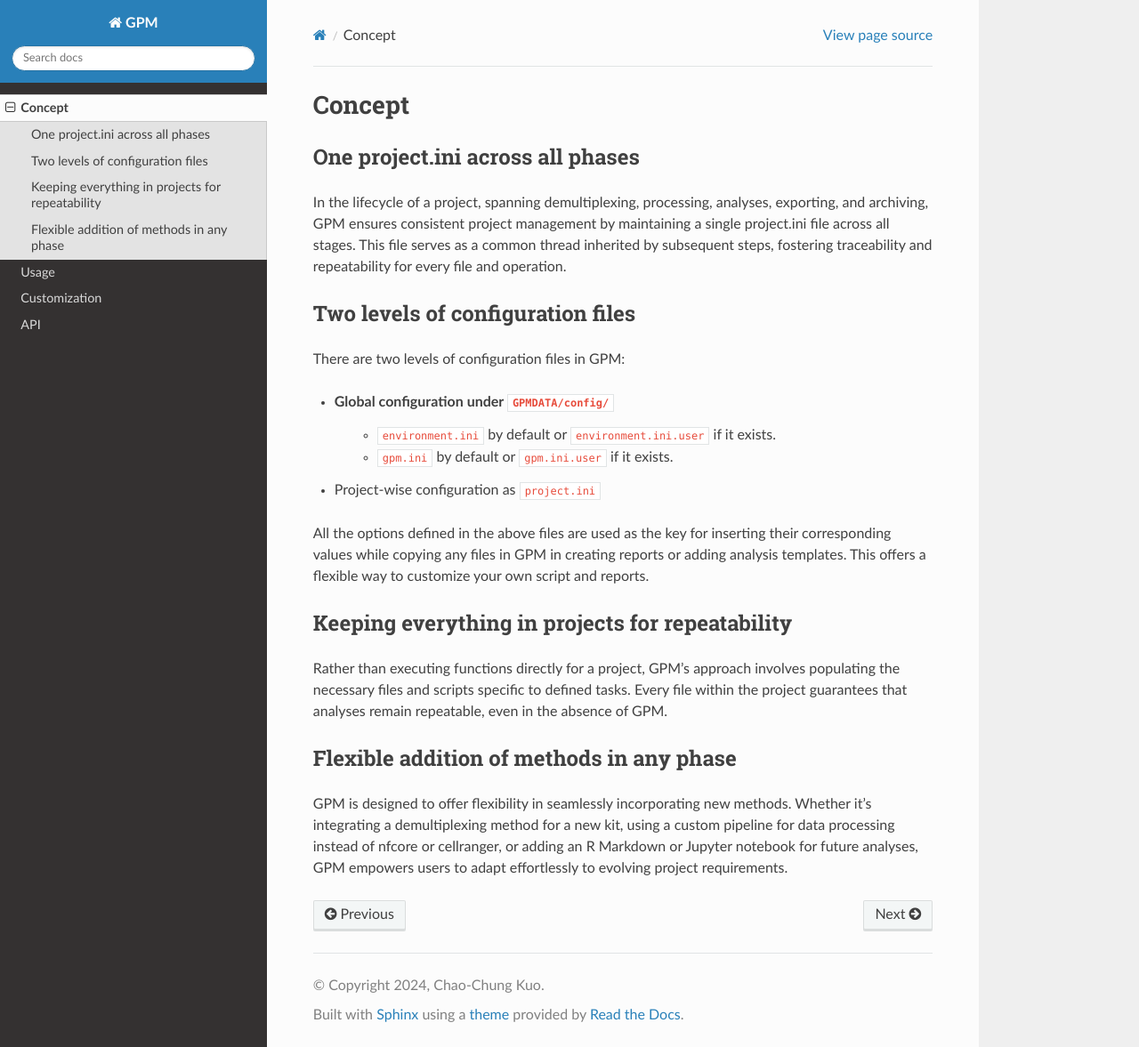
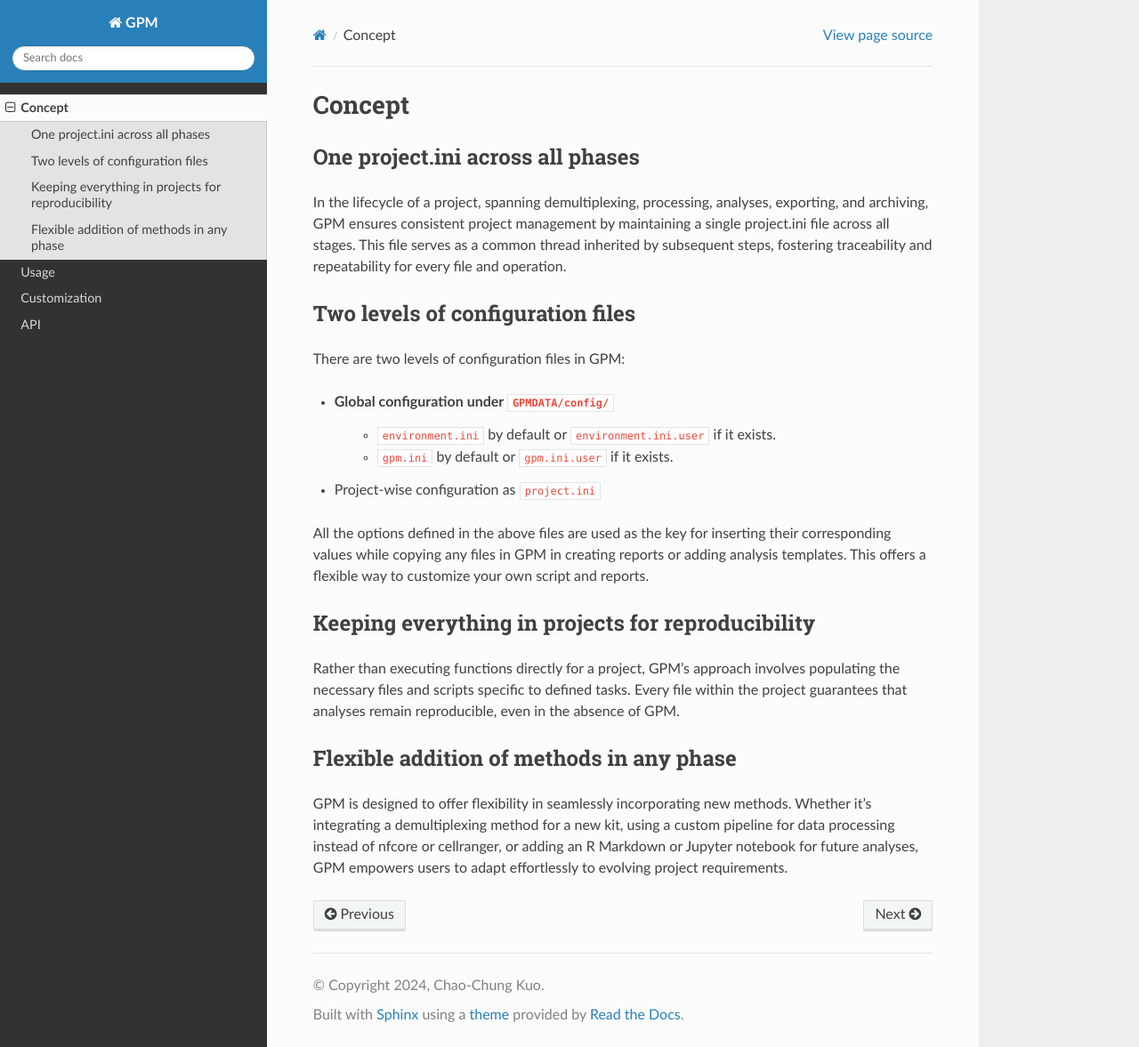
Before and after one commit to chaochungkuo/GPM, a Sphinx documentation site: the page built from docs/source/concept.rst, in a window 1280 px wide and 1177 px high. Shown: the whole window at 89% size. Built offline with Sphinx 7.4.7 and the Read the Docs theme 2.0.0, drawn with Linux system fonts in a browser that asks for light colours.

Commit message:
fix in doc

```diff
--- a/docs/source/concept.rst
+++ b/docs/source/concept.rst
@@ -18,10 +18,10 @@ There are two levels of configuration files in GPM:
 
 All the options defined in the above files are used as the key for inserting their corresponding values while copying any files in GPM in creating reports or adding analysis templates. This offers a flexible way to customize your own script and reports.
 
-Keeping everything in projects for repeatability
+Keeping everything in projects for reproducibility
 ----------------
 
-Rather than executing functions directly for a project, GPM's approach involves populating the necessary files and scripts specific to defined tasks. Every file within the project guarantees that analyses remain repeatable, even in the absence of GPM.
+Rather than executing functions directly for a project, GPM's approach involves populating the necessary files and scripts specific to defined tasks. Every file within the project guarantees that analyses remain reproducible, even in the absence of GPM.
 
 Flexible addition of methods in any phase
 ----------------
```
